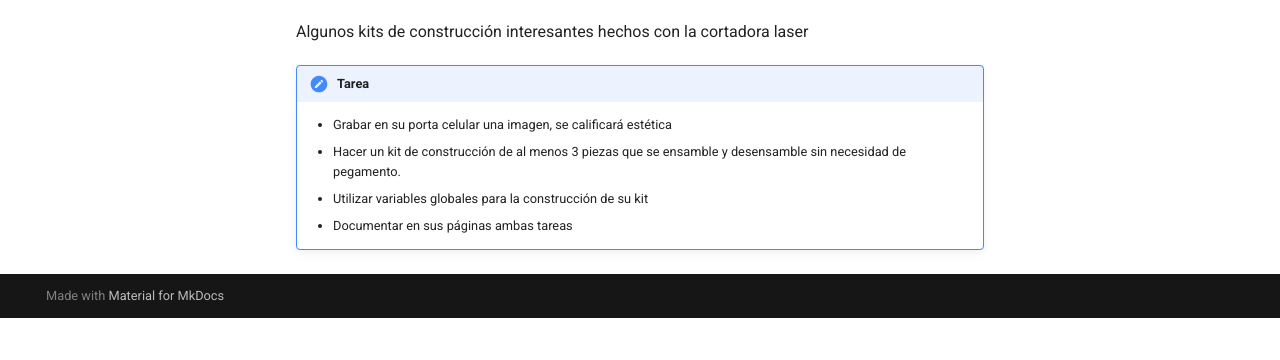
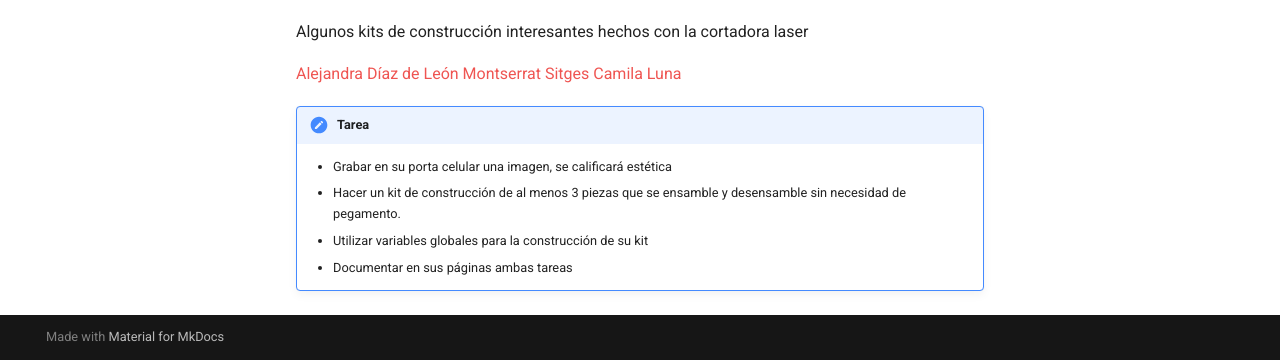
Before and after one commit to Aristarco/Proyectos1, an MkDocs documentation site: the page built from docs/semana4.md, in a window 1280 px wide and 900 px high, scrolled down 624 px, cut to the strip 540-900 px from the top of the window. Built offline with MkDocs 1.6.1 and Material for MkDocs 9.7.7, drawn with Linux system fonts in a browser that asks for light colours; before the commit the page ends 1482 px from its top, so only the background shows below that.

Commit message:
Update semana4.md

```diff
--- a/docs/semana4.md
+++ b/docs/semana4.md
@@ -20,6 +20,9 @@ Para el uso de variables globales y ecuaciones en sus diseños revisen éste ví
 
 Algunos kits de construcción interesantes hechos con la cortadora laser
 
+[Alejandra Díaz de León](https://fabacademy.org/2014/students/diazdeleon.alejandra/3.Laser%20Cut.html)
+[Montserrat Sitges](https://archive.fabacademy.org/fabacademy2017/fablabveritas/students/158/works-details3.html)
+[Camila Luna](https://fabacademy.org/2025/labs/cuenca/students/camila-luna/assignments/week03.html)
 
 
 !!! note "Tarea"
```
